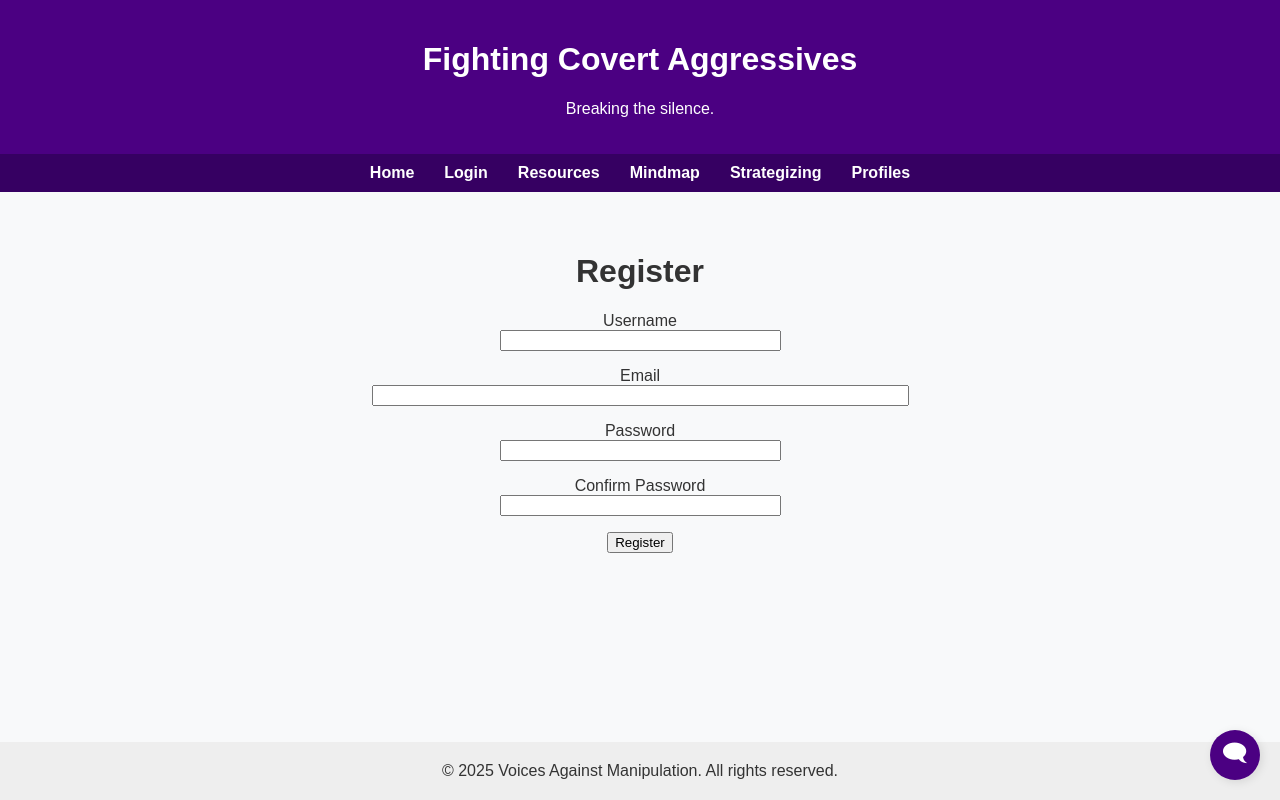
After one commit to jeffreybuencamino/mike_jeff, a Flask app: page /register in a window 1280 px wide. The commit adds this page. Run offline with Flask 3, Linux system fonts and the light colour scheme.

Commit message:
user-logins

```diff
--- a/application/__init__.py
+++ b/application/__init__.py
@@ -2,11 +2,13 @@ from flask import Flask
 from config import Config
 from flask_sqlalchemy import SQLAlchemy
 from flask_migrate import Migrate
+from flask_login import LoginManager
 
 app = Flask(__name__) # Initialize the Flask application
 app.config.from_object(Config)  # Load configuration from the Config class
 
 db = SQLAlchemy(app)  # Initialize the SQLAlchemy database instance
 migrate = Migrate(app, db)  # Initialize the Flask-Migrate instance
-
+login = LoginManager(app)  # Initialize the Flask-Login instance
+login.login_view = 'login'  # Set the login view for Flask-Login
 from application import routes, models  # Import the routes module to register the routes
--- a/application/forms.py
+++ b/application/forms.py
@@ -1,9 +1,33 @@
 from flask_wtf import FlaskForm
 from wtforms import StringField, PasswordField, SubmitField, BooleanField
-from wtforms.validators import DataRequired
+from wtforms.validators import DataRequired, ValidationError, Email, EqualTo
+import sqlalchemy as sa
+from application.models import User
+from application import db
 
 class LoginForm(FlaskForm):
     username = StringField('Username', validators=[DataRequired()])
     password = PasswordField('Password', validators=[DataRequired()])
     remember_me = BooleanField('Remember Me')
     submit = SubmitField('Sign In')
+
+class RegistrationForm(FlaskForm):
+    username = StringField('Username', validators=[DataRequired()])
+    email = StringField('Email', validators=[DataRequired(), Email()])
+    password = PasswordField('Password', validators=[DataRequired()])
+    password2 = PasswordField('Confirm Password', validators=[DataRequired(), EqualTo('password')])
+    submit = SubmitField('Register')
+
+    def validate_username(self, username):
+        user = db.session.scalar(
+            sa.select(User).where(User.username == username.data)
+        )
+        if user is not None:
+            raise ValidationError('Please use a different username.')
+
+    def validate_email(self, email):
+        user = db.session.scalar(
+            sa.select(User).where(User.email == email.data)
+        )
+        if user is not None:
+            raise ValidationError('Please use a different email address.')
--- a/application/routes.py
+++ b/application/routes.py
@@ -1,15 +1,19 @@
-from flask import render_template, Flask, request, jsonify
-from application import app
+from flask import render_template, Flask, request, jsonify, redirect, url_for, flash
+from urllib.parse import urlsplit
+from application import app, db
 from application.forms import LoginForm
 import requests
+from flask_login import current_user, login_user, login_required, logout_user
+import sqlalchemy as sa
+from application.models import User
+from application.forms import RegistrationForm
 
-API_KEY = 'Your OPENAI API Key'  # Replace with your actual OpenAI API key
+API_KEY = 'YOUR OPENAI_API_KEY HERE'  # Replace with your actual OpenAI API key
 #== Index route ==
 @app.route('/')
 @app.route('/index')
 def index():
-    user = {'username': 'Mike'}
-    return render_template('index.html', title="Home Page", user=user)
+    return render_template('index.html', title="Home Page")
 
 #== Profiles route ==
 @app.route('/profiles.html')
@@ -29,14 +33,51 @@ def mindmap():
 
 #== Strategizing route ==
 @app.route('/strategy.html')
+@login_required
 def strategy():
     return render_template('strategy.html', title="Strategizing")
 
 #== Login route ==
 @app.route('/login.html', methods=['GET', 'POST'])
 def login():
+    if current_user.is_authenticated:
+        return redirect(url_for('index'))
     form = LoginForm()
+    if form.validate_on_submit():
+        user = db.session.scalar(
+            sa.select(User).where(User.username == form.username.data)
+        )
+        if user is None or not user.check_password(form.password.data):
+            flash('Invalid username or password')
+            return redirect(url_for('login'))
+        login_user(user, remember=form.remember_me.data)
+        next_page = request.args.get('next')
+        if not next_page or urlsplit(next_page).netloc != '':
+            next_page = url_for('resources')
+        return redirect(url_for('index'))
     return render_template('login.html', title="Login", form=form)
+
+#== Logout route ==
+@app.route('/logout')
+def logout():
+    logout_user()
+    return redirect(url_for('index'))
+
+
+#== Registration route ==
+@app.route('/register', methods=['GET', 'POST'])
+def register():
+    if current_user.is_authenticated:
+        return redirect(url_for('index'))
+    form = RegistrationForm()
+    if form.validate_on_submit():
+        user = User(username=form.username.data, email=form.email.data)
+        user.set_password(form.password.data)
+        db.session.add(user)
+        db.session.commit()
+        flash('Congratulations, you are now a registered user!')
+        return redirect(url_for('login'))
+    return render_template('register.html', title='Register', form=form)
 
 @app.route('/get_response', methods=['POST'])
 def get_response():
--- a/application/templates/base.html
+++ b/application/templates/base.html
@@ -139,7 +139,11 @@
 
     <nav>
         <a href="/index">Home</a>
+        {% if current_user.is_anonymous %}
         <a href="/login.html">Login</a>
+        {% else %}
+        <a href="/logout">Logout</a>
+        {% endif %}
         <a href="/resources.html">Resources</a>
         <a href="/mindmap.html">Mindmap</a>
         <a href="/strategy.html">Strategizing</a>
--- a/application/templates/login.html
+++ b/application/templates/login.html
@@ -15,4 +15,6 @@
         <p>{{ form.remember_me() }} {{ form.remember_me.label }}</p>
         <p>{{ form.submit() }}</p>
     </form>
+        <p>New User? <a href="{{ url_for('register') }}">Click to Register!</a></p>
+
 {% endblock %}
--- a/application/templates/profiles.html
+++ b/application/templates/profiles.html
@@ -10,7 +10,7 @@
 </head>
 <body>
     <h1>Profiles</h1>
-    <p>Welcome {{ user.username }}! This section will highlight survivor stories, case examples, or psychological profiles of manipulative behavior for educational purposes.</p>
+    <p>Welcome {{ current_user.username }}! This section will highlight survivor stories, case examples, or psychological profiles of manipulative behavior for educational purposes.</p>
 </body>
 </html>
 {% endblock %}
--- /dev/null
+++ b/application/templates/register.html
@@ -0,0 +1,37 @@
+{% extends "base.html" %}
+
+{% block content %}
+    <h1>Register</h1>
+    <form action="" method="post">
+        {{ form.hidden_tag() }}
+        <p>
+            {{ form.username.label }}<br>
+            {{ form.username(size=32) }}<br>
+            {% for error in form.username.errors %}
+            <span style="color: red;">[{{ error }}]</span>
+            {% endfor %}
+        </p>
+        <p>
+            {{ form.email.label }}<br>
+            {{ form.email(size=64) }}<br>
+            {% for error in form.email.errors %}
+            <span style="color: red;">[{{ error }}]</span>
+            {% endfor %}
+        </p>
+        <p>
+            {{ form.password.label }}<br>
+            {{ form.password(size=32) }}<br>
+            {% for error in form.password.errors %}
+            <span style="color: red;">[{{ error }}]</span>
+            {% endfor %}
+        </p>
+        <p>
+            {{ form.password2.label }}<br>
+            {{ form.password2(size=32) }}<br>
+            {% for error in form.password2.errors %}
+            <span style="color: red;">[{{ error }}]</span>
+            {% endfor %}
+        </p>
+        <p>{{ form.submit() }}</p>
+    </form>
+{% endblock %}
--- a/requirements.txt
+++ b/requirements.txt
@@ -3,7 +3,10 @@ blinker==1.9.0
 certifi==2025.7.14
 charset-normalizer==3.4.2
 click==8.2.1
+dnspython==2.7.0
+email_validator==2.2.0
 Flask==3.1.1
+Flask-Login==0.6.3
 Flask-Migrate==4.1.0
 Flask-SQLAlchemy==3.1.1
 Flask-WTF==1.2.2
```
Also changed, not shown: application/models.py (+15 -2 lines), app.db.
